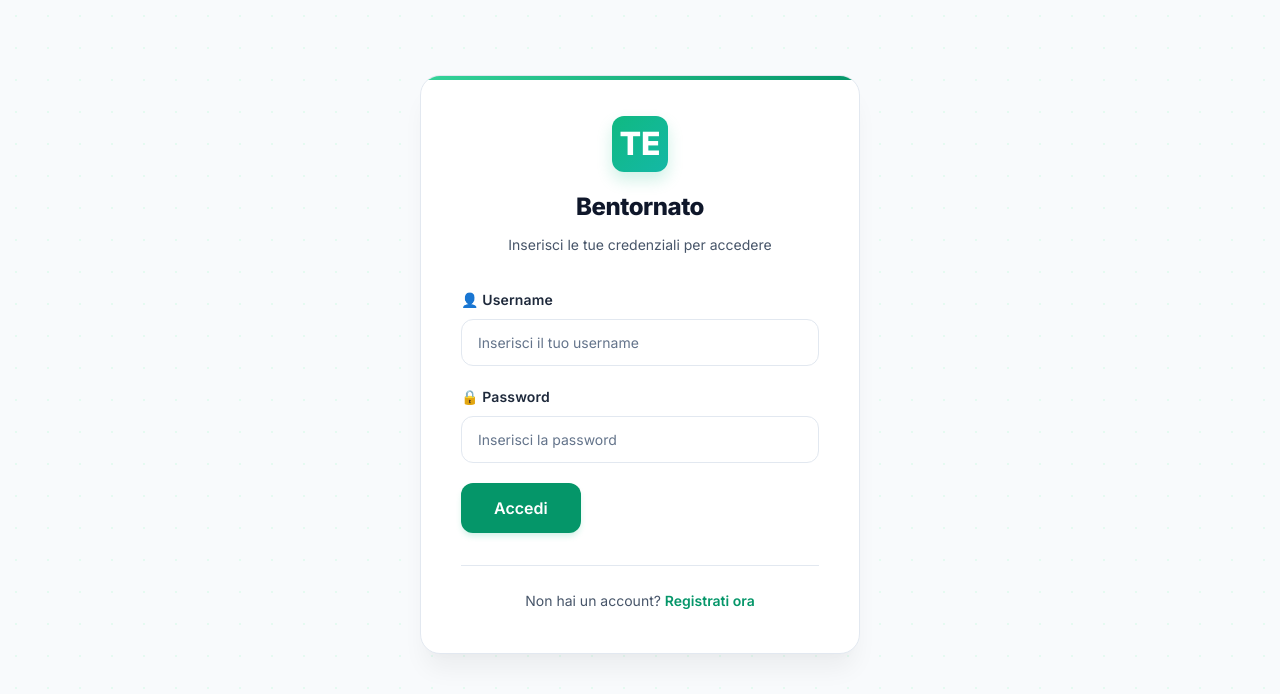
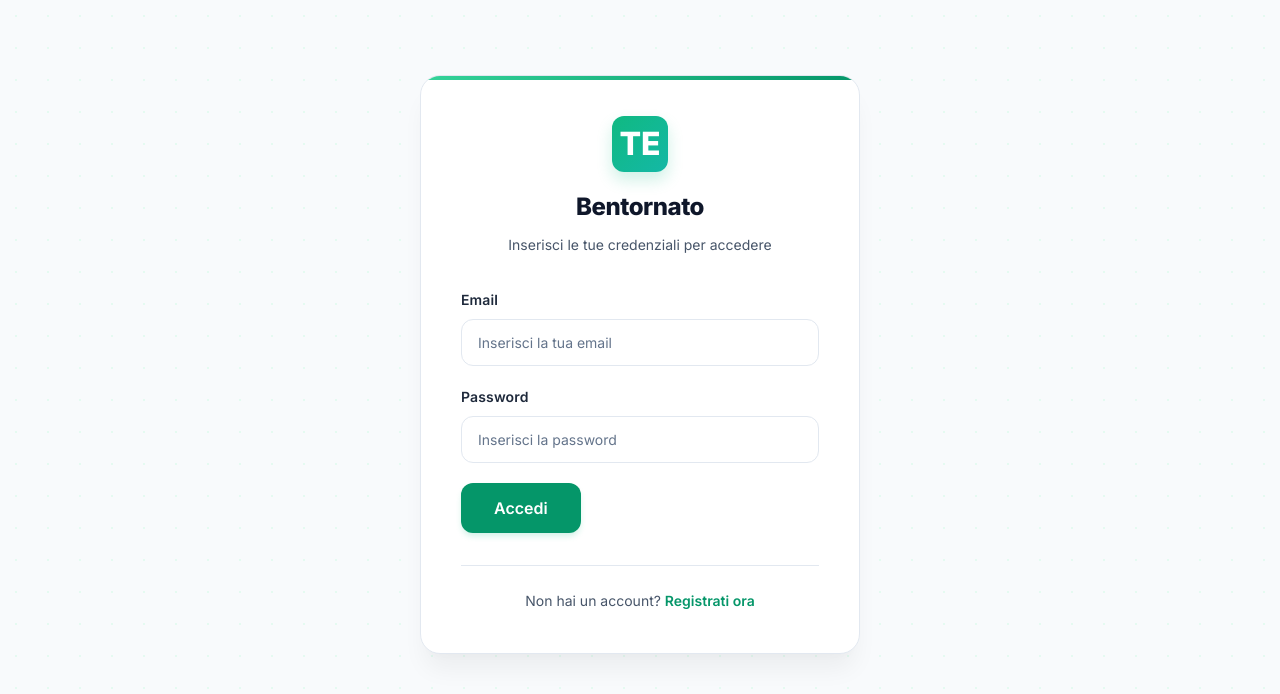
Before and after one commit to danielmazzu/PROVA_ESAME, a PHP site: page /pages/login.php in a window 1280 px wide. Shown: the top 694 px of the page. Run offline with PHP 8.4, Linux system fonts and the light colour scheme; some libraries are stand-ins or nearby versions.

Commit message:
fix: login page richiede email invece di username

```diff
--- a/assets/js/auth.js
+++ b/assets/js/auth.js
@@ -16,11 +16,11 @@ document.addEventListener('DOMContentLoaded', () => {
             btn.disabled = true;
             btn.textContent = 'Accesso in corso...';
 
-            const username = document.getElementById('login-username').value.trim();
+            const email = document.getElementById('login-email').value.trim();
             const password = document.getElementById('login-password').value;
 
             try {
-                const data = await api.post('../api/auth/login.php', { username, password });
+                const data = await api.post('../api/auth/login.php', { email, password });
 
                 showAlert('auth-alerts', data.message, 'success');
 
--- a/pages/login.php
+++ b/pages/login.php
@@ -22,12 +22,12 @@ if ($isLoggedIn) {
 
         <form id="form-login">
             <div class="form-group">
-                <label class="form-label" for="login-username">👤 Username</label>
-                <input type="text" class="form-input" id="login-username"
-                       placeholder="Inserisci il tuo username" required autocomplete="username">
+                <label class="form-label" for="login-email"><i class="ph ph-envelope-simple"></i> Email</label>
+                <input type="email" class="form-input" id="login-email"
+                       placeholder="Inserisci la tua email" required autocomplete="email">
             </div>
             <div class="form-group">
-                <label class="form-label" for="login-password">🔒 Password</label>
+                <label class="form-label" for="login-password"><i class="ph ph-lock-key"></i> Password</label>
                 <input type="password" class="form-input" id="login-password"
                        placeholder="Inserisci la password" required autocomplete="current-password">
             </div>
```
